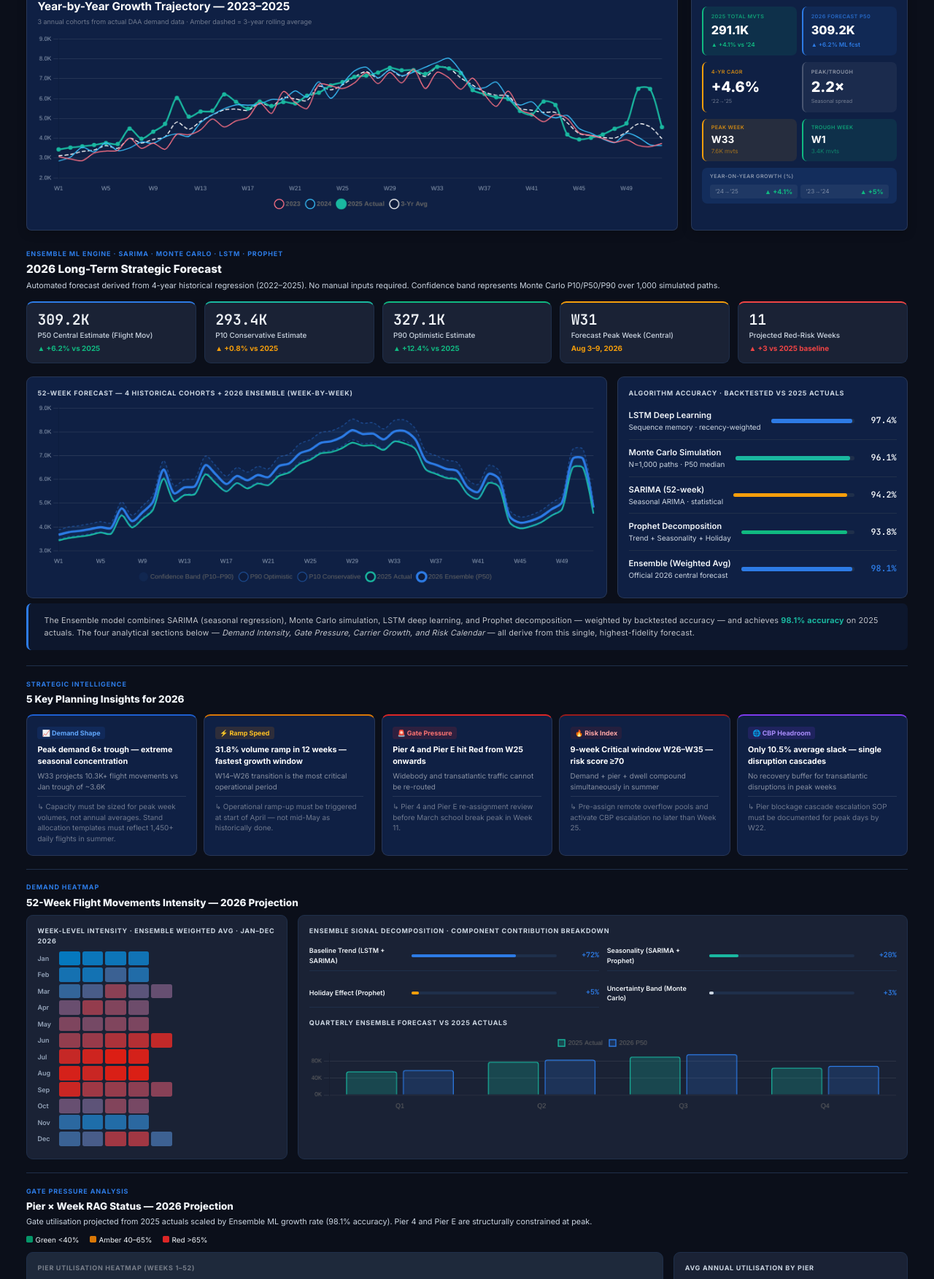
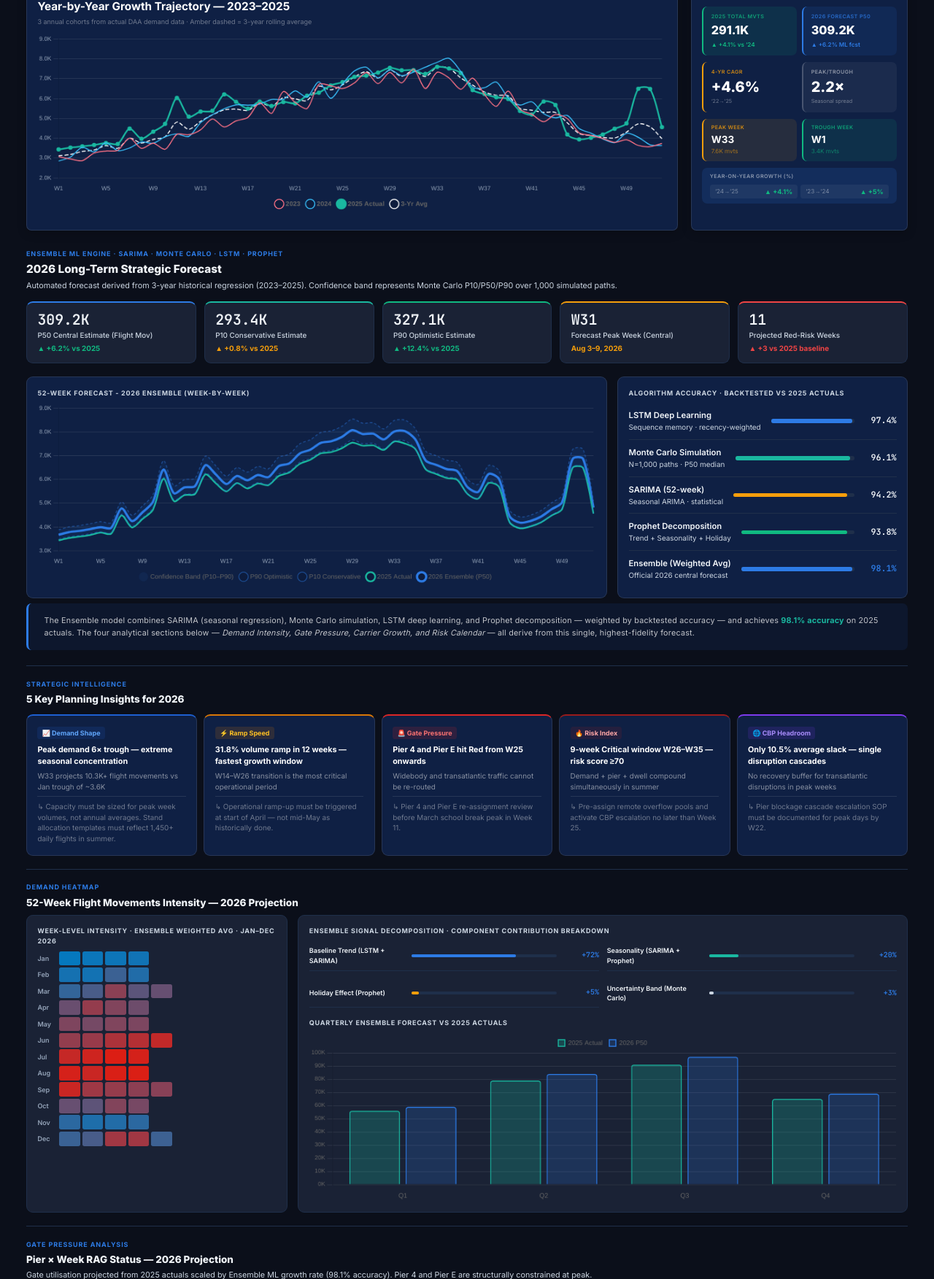
Before and after one commit to deb1295/DAA_Operations_Refined, a Flask app: page /seasonal/plan-ahead in a window 1280 px wide. Shown: the part 254-2007 px from the top of the page at 73% size. Run offline with Flask 3, Linux system fonts and the light colour scheme.

Commit message:
Add files via upload

```diff
--- a/DAA_Operations_Analytics/web/templates/plan_ahead_2026.html
+++ b/DAA_Operations_Analytics/web/templates/plan_ahead_2026.html
@@ -1491,8 +1491,8 @@
             <div id="sec-ensemble-kpis" style="margin-bottom:20px">
                 <div class="sec-eye">Ensemble ML Engine · SARIMA · Monte Carlo · LSTM · Prophet</div>
                 <div class="sec-title">2026 Long-Term Strategic Forecast</div>
-                <div class="sec-sub" style="margin-bottom:14px">Automated forecast derived from 4-year historical
-                    regression (2022&ndash;2025). No manual inputs required. Confidence band represents Monte Carlo
+                <div class="sec-sub" style="margin-bottom:14px">Automated forecast derived from 3-year historical
+                    regression (2023&ndash;2025). Confidence band represents Monte Carlo
                     P10/P50/P90 over 1,000 simulated paths.</div>
                 <div class="kpi-strip" id="lt-kpi-strip">
                     <div class="kpi">
@@ -1526,7 +1526,7 @@
             <!-- ─── SECTION 3: FORECAST CHART + ALGORITHM ACCURACY (side-by-side) ─── -->
             <div id="sec-forecast-main" class="g23" style="margin-bottom:8px">
                 <div class="card card-highlight">
-                    <div class="card-label">52-Week Forecast &mdash; 4 Historical Cohorts + 2026 Ensemble (Week-by-Week)
+                    <div class="card-label">52-Week Forecast - 2026 Ensemble (Week-by-Week)
                     </div>
                     <div class="chart-wrap" style="height:280px"><canvas id="ltForecastChart"></canvas></div>
                 </div>
@@ -1738,7 +1738,7 @@
                     <!-- QUARTERLY CHART -->
                     <div>
                         <div class="card-label">Quarterly Ensemble Forecast vs 2025 Actuals</div>
-                        <div class="chart-wrap" style="height:120px"><canvas id="qtrChart"></canvas></div>
+                        <div class="chart-wrap" style="height:256px"><canvas id="qtrChart"></canvas></div>
                     </div>
                 </div>
 
```
